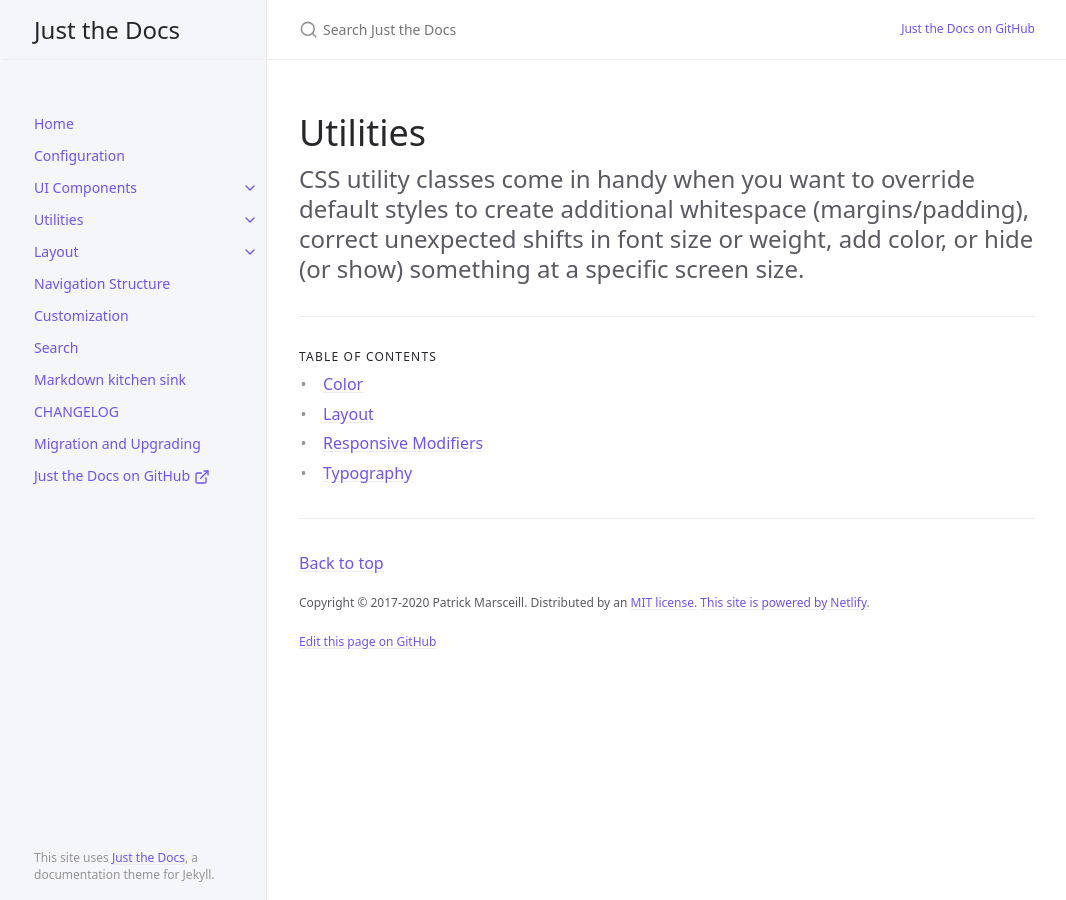
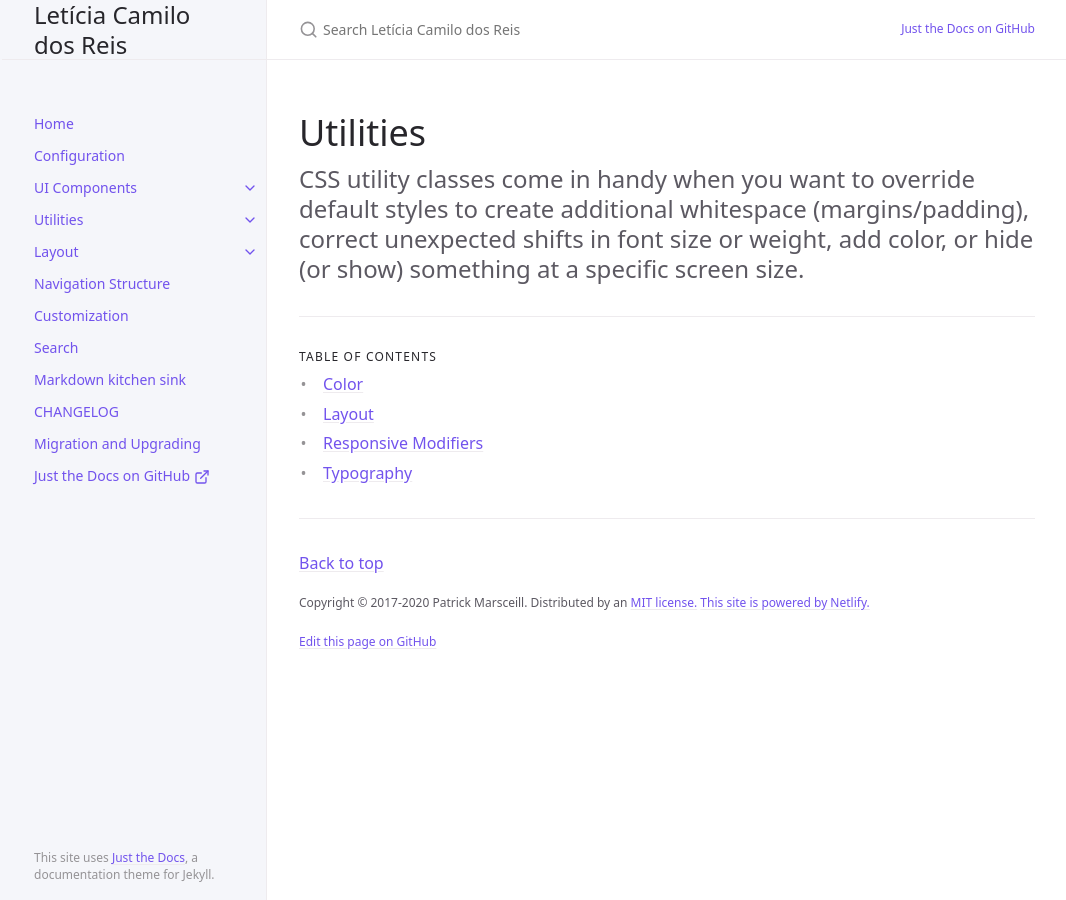
Before and after one commit to leticiacamilodosreis/leticiacamilodosreis.github.io, a Jekyll site: the page built from docs/utilities/utilities.md, in a window 1280 px wide. Shown: the whole page, without its empty margins (105-1171 px from the left). Built offline with Jekyll 4.4.1, drawn with Linux system fonts in a browser that asks for light colours; cached includes are drawn as plain includes.

Commit message:
config yml

```diff
--- a/_config.yml
+++ b/_config.yml
@@ -13,8 +13,8 @@
 # you will see them accessed via {{ site.title }}, {{ site.github_repo }}, and so on.
 # You can create any custom variable you would like, and they will be accessible
 # in the templates via {{ site.myvariable }}.
-title: Just the Docs
-description: A Jekyll theme for documentation
+title: Letícia Camilo dos Reis
+description: 3D mechanics artist
 baseurl: "" # the subpath of your site, e.g. /blog
 url: "https://just-the-docs.com" # the base hostname & protocol for your site, e.g. http://example.com
 repository: just-the-docs/just-the-docs # for github-metadata
```
